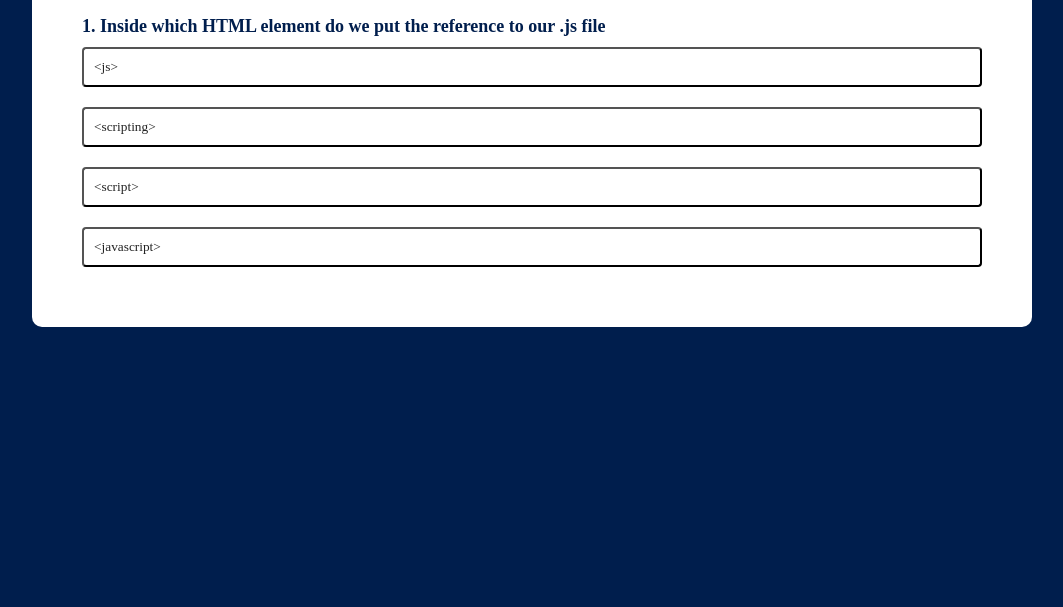
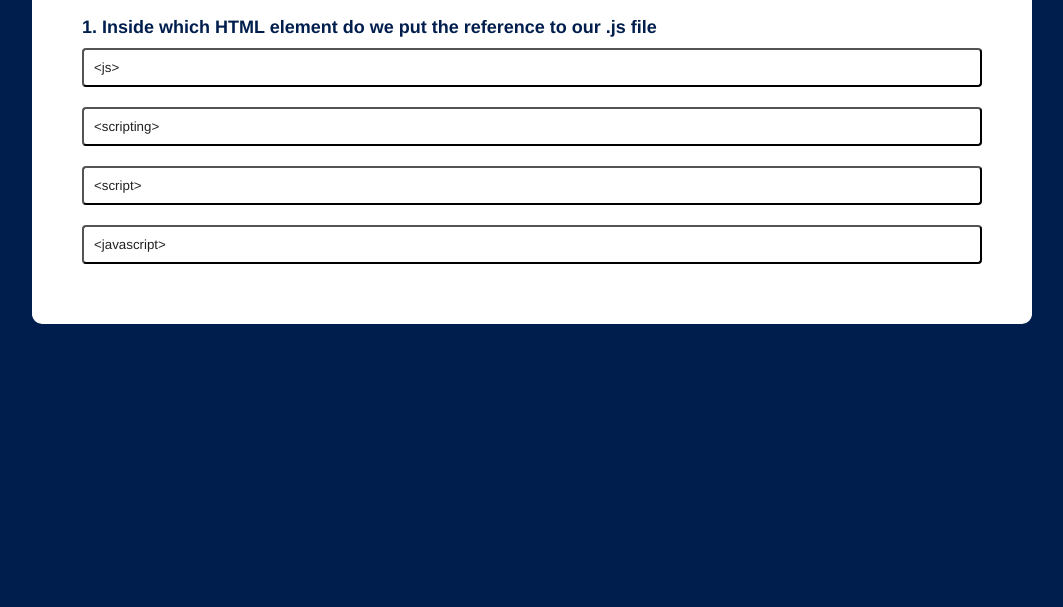
Before and after one commit to BrandonTraviss/QuizApp, a plain HTML site: page index.html in a window 1280 px wide. Shown: the part 193-800 px from the top of the page, without its empty margins (108-1171 px from the left). Drawn offline with Linux system fonts and the light colour scheme.

Commit message:
Update style.css

```diff
--- a/style.css
+++ b/style.css
@@ -1,5 +1,5 @@
 * {
-    font-family: "Permanent Marker";
+    font-family: 'Franklin Gothic Medium', 'Arial Narrow', Arial, sans-serif;
     margin: 0;
     padding: 0;
     caret-color: transparent;
```
